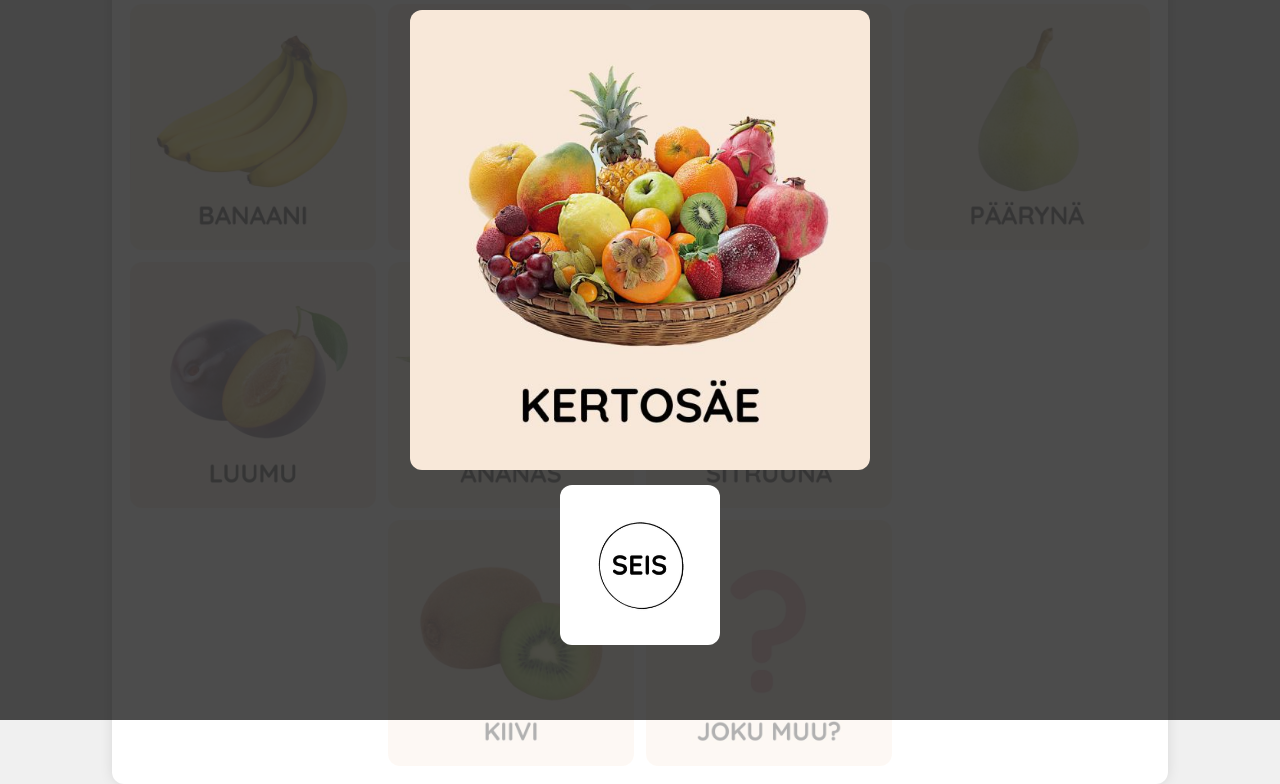
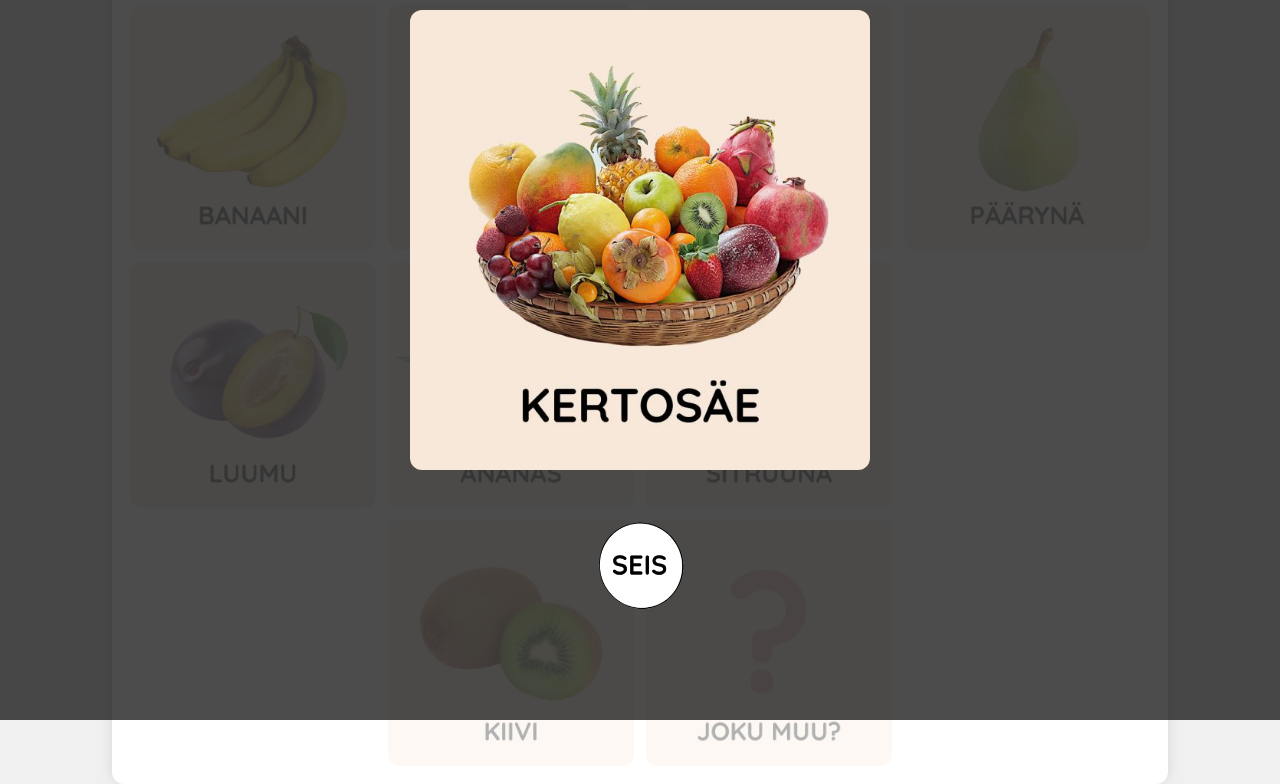
Before and after one commit to Kielinuppu/hedelmakorilaulupeli, a plain HTML site: page index.html in a window 1280 px wide. Both pictures are taken after a click on the picture 253 px from the left and 207 px from the top of the page. Shown: the part 80-864 px from the top of the page. Drawn offline with Linux system fonts and the light colour scheme.

Commit message:
Update index.html

```diff
--- a/index.html
+++ b/index.html
@@ -22,7 +22,7 @@
            <img src="kuva9.jpg" alt="Kuva 9" class="kuva9" onclick="playSound('aani9', this)" style="grid-column: 2 / 3; grid-row: 3;">
            <img src="kuva10.jpg" alt="Kuva 10" class="kuva10" onclick="playSound('aani10', this)" style="grid-column: 3 / 4; grid-row: 3;">
        </div>
-       <img src="seis.jpg" alt="Seis" class="stop-button" onclick="stopAllSounds()">
+       <img src="seis.png" alt="Seis" class="stop-button" onclick="stopAllSounds()">
    </div>
    <script src="script.js"></script>
 </body>
```
